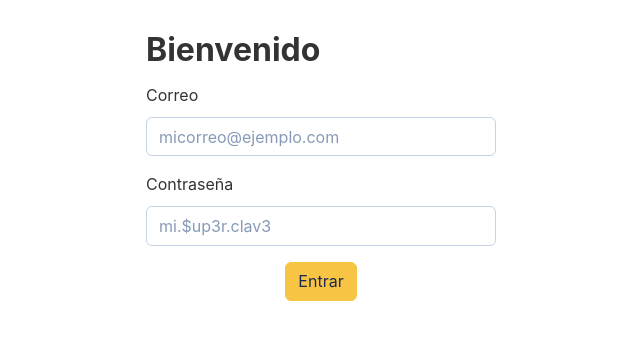
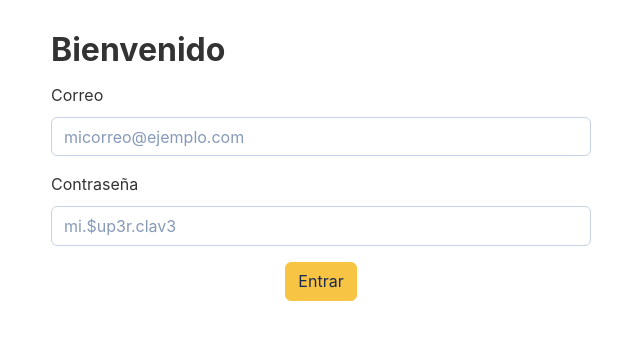
Before and after one commit to AGutierrezR/react-dashboard, a React (Create React App) app: page /login in a window 1280 px wide. Shown: the top 340 px of the page, without its empty margins (319-959 px from the left). Built offline with nearby package versions, Linux system fonts and the light colour scheme.

Commit message:
Arreglar formulario login

```diff
--- a/src/layouts/Login.js
+++ b/src/layouts/Login.js
@@ -12,7 +12,7 @@
       <div>
         <div className="container pt-4">
           <div className="row justify-content-center">
-            <div className="col-12 col-md-4">
+            <div className="col-12 col-md-6">
               <h1>Bienvenido</h1>
               <Login successfulAuthHandler={this.successfulAuthHandler}/>
             </div>
```
